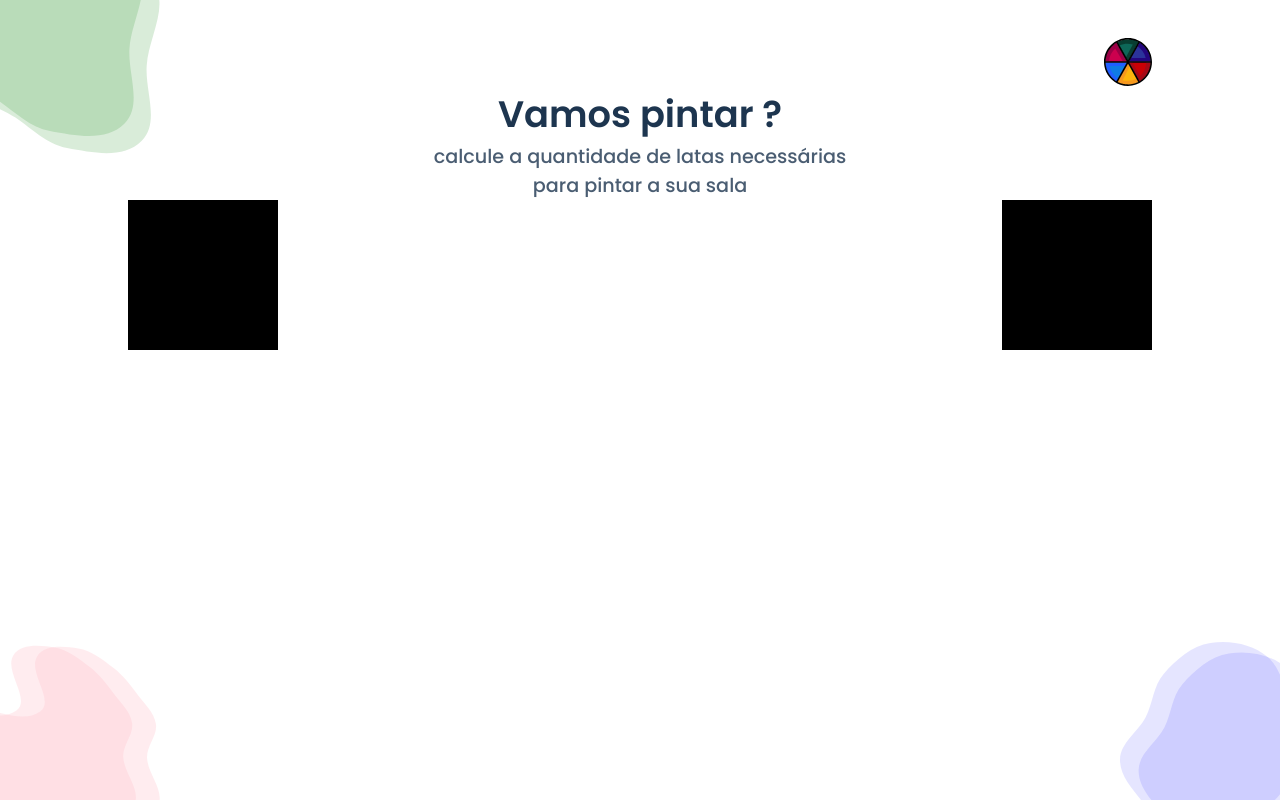
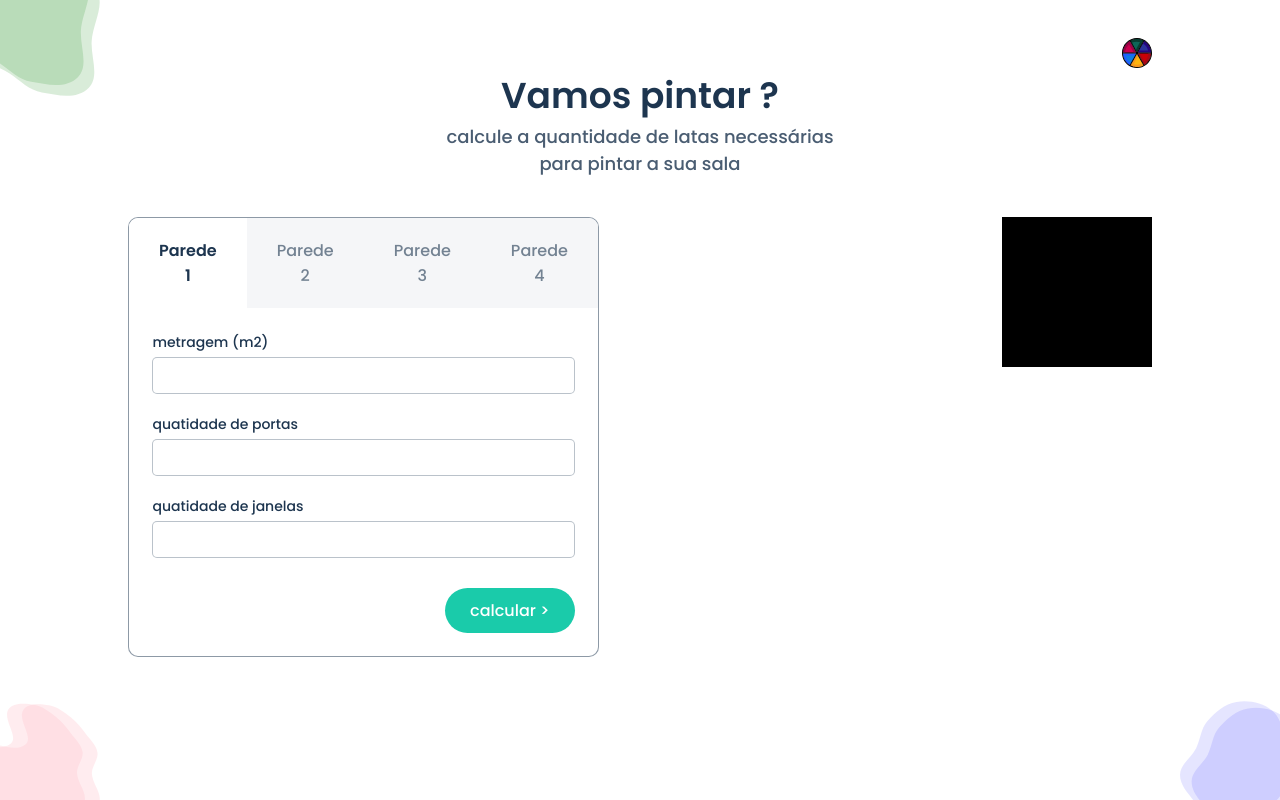
Before and after one commit to NRayan/Color, a React (Vite) app: page / in a window 1280 px wide. Built offline with nearby package versions, Linux system fonts and the light colour scheme.

Commit message:
feat: wall Buttons & form inputs

```diff
--- /dev/null
+++ b/src/components/calculateButton/index.tsx
@@ -0,0 +1,9 @@
+import { Container } from "./styles";
+
+export function CalculateButton() {
+	return (
+		<Container>
+			{"calcular >"}
+		</Container>
+	);
+}
--- /dev/null
+++ b/src/components/calculateButton/styles.ts
@@ -0,0 +1,11 @@
+import styled from "styled-components";
+
+export const Container = styled.button`
+    align-self: flex-end;
+    background-color: ${({ theme }) => theme.colors.primary};
+    border-radius: 5rem;
+    padding: 1rem 2.5rem;
+    color: white;
+    font-weight: 500;
+    font-size: 1.6rem;
+`;
--- a/src/components/form/index.tsx
+++ b/src/components/form/index.tsx
@@ -1,9 +1,35 @@
-import { Container } from "./styles";
+import { useState } from "react";
+import { CalculateButton, FormInput, WallButton } from "../";
+import { Container, ContentContainer, Header, InputsContainer } from "./styles";
 
 export function Form() {
+
+	const [selected, setSelected] = useState(1);
+
+	function handleClick(wallClicked: number) {
+		setSelected(wallClicked);
+	}
+
 	return (
 		<Container>
+			<Header>
+				<WallButton selected={selected == 1} wallNumber={1} onClick={handleClick} />
+				<WallButton selected={selected == 2} wallNumber={2} onClick={handleClick} />
+				<WallButton selected={selected == 3} wallNumber={3} onClick={handleClick} />
+				<WallButton selected={selected == 4} wallNumber={4} onClick={handleClick} />
+			</Header>
 
+			<ContentContainer>
+
+				<InputsContainer>
+					<FormInput label="metragem (m2)" />
+					<FormInput label="quatidade de portas" />
+					<FormInput label="quatidade de janelas" />
+				</InputsContainer>
+
+				<CalculateButton />
+
+			</ContentContainer>
 		</Container>
 	);
 }
--- a/src/components/form/styles.ts
+++ b/src/components/form/styles.ts
@@ -1,7 +1,25 @@
+import { transparentize } from "polished";
 import styled from "styled-components";
 
 export const Container = styled.form`
-width: 150px;
-height: 150px;
-background-color: black;
+    overflow: hidden;
+    display: flex;
+    flex-direction: column;
+    background-color: ${({ theme }) => theme.colors.background};
+    border-radius: 10px;
+    border: 1px solid ${({ theme }) => transparentize(.5, theme.colors.text)};
 `;
+
+export const Header = styled.header`
+    display: flex;
+`;
+
+export const ContentContainer = styled.div`
+    padding: 5%;
+    row-gap: 3rem;
+`;
+
+export const InputsContainer = styled.div`
+    flex: 1;
+    row-gap: 2rem;
+`;
--- /dev/null
+++ b/src/components/formInput/index.tsx
@@ -0,0 +1,15 @@
+import { Container, Input, Label } from "./styles";
+
+type props =
+	{
+		label: string,
+	}
+
+export function FormInput({ label }: props) {
+	return (
+		<Container>
+			<Label>{label}</Label>
+			<Input />
+		</Container>
+	);
+}
--- /dev/null
+++ b/src/components/formInput/styles.ts
@@ -0,0 +1,17 @@
+import { transparentize } from "polished";
+import styled from "styled-components";
+
+export const Container = styled.div`
+    row-gap: .4rem;
+`;
+export const Label = styled.label`
+    font-size: 1.4rem;
+    font-weight: 500;
+`;
+
+export const Input = styled.input`
+    border-radius: 5px;
+    border: 1px solid ${({ theme }) => transparentize(.7, theme.colors.text)};
+    padding: .7rem .5rem;
+    font-size: 1.4rem;
+`;
--- a/src/components/index.ts
+++ b/src/components/index.ts
@@ -1,3 +1,6 @@
 export { BackgroundBlobs } from "./backgroundBlobs";
+export { CalculateButton } from "./calculateButton";
 export { Form } from "./form";
+export { FormInput } from "./formInput";
 export { Result } from "./result";
+export { WallButton } from "./wallbutton";
--- /dev/null
+++ b/src/components/wallbutton/index.tsx
@@ -0,0 +1,22 @@
+import { Container } from "./styles";
+
+export type props =
+	{
+		selected: boolean,
+		wallNumber: number,
+		onClick: (wallNumber: number) => void
+	}
+
+export function WallButton({ selected, wallNumber, onClick }: props) {
+
+	function handleButtonClick(e: any) {
+		e.preventDefault();
+		onClick(wallNumber);
+	}
+
+	return (
+		<Container selected={selected} wallNumber={wallNumber} onClick={handleButtonClick}>
+			Parede<br />{wallNumber}
+		</Container>
+	);
+}
--- /dev/null
+++ b/src/components/wallbutton/styles.ts
@@ -0,0 +1,14 @@
+import { transparentize } from "polished";
+import styled from "styled-components";
+import { props } from ".";
+
+export const Container = styled.button<props>`
+    background-color: ${({ selected, theme: { colors } }) => selected ? colors.background : colors.backgroundSecondary};
+    color: ${({ selected, theme: { colors } }) => transparentize(selected ? 0 : .4, colors.text)};
+    font-weight: ${({ selected }) => selected ? 600 : 500};
+    padding: 2rem 3rem;
+    display: flex;
+    align-items: center;
+    justify-content: center;
+    font-size: 1.6rem;
+`;
--- a/src/pages/home/styles.ts
+++ b/src/pages/home/styles.ts
@@ -14,15 +14,16 @@ export const Logo = styled.img`
 export const TitleContainer = styled.div`
     align-self: center;
     align-items: center;
+    margin-bottom: 4rem;
 `;
 
 export const Title = styled.h1`
-    font-size: 2.3rem;
+    font-size: 3.6rem;
     font-weight: 600;
 `;
 
 export const Subtitle = styled.p`
-    font-size: 1.2rem;
+    font-size: 1.8rem;
     font-weight: 500;
     color: ${({ theme }) => transparentize(.2, theme.colors.text)};
     text-align: center;
--- a/src/theme/globalStyles.ts
+++ b/src/theme/globalStyles.ts
@@ -10,6 +10,14 @@ export const GlobalStyle = createGlobalStyle`
     margin: 0;
   }
 
+  *:focus {
+    outline: none;
+  }
+
+  html{
+    font-size: 62.5%;
+  }
+
   div{
     display: flex;
     flex-direction: column;
@@ -20,4 +28,10 @@ export const GlobalStyle = createGlobalStyle`
     width: 100vw;
     background-color: ${({ theme }) => theme.colors.background};
   }
+
+  button {
+    border: none;
+    background-color: transparent;
+    cursor: pointer;
+  }
 `
```
